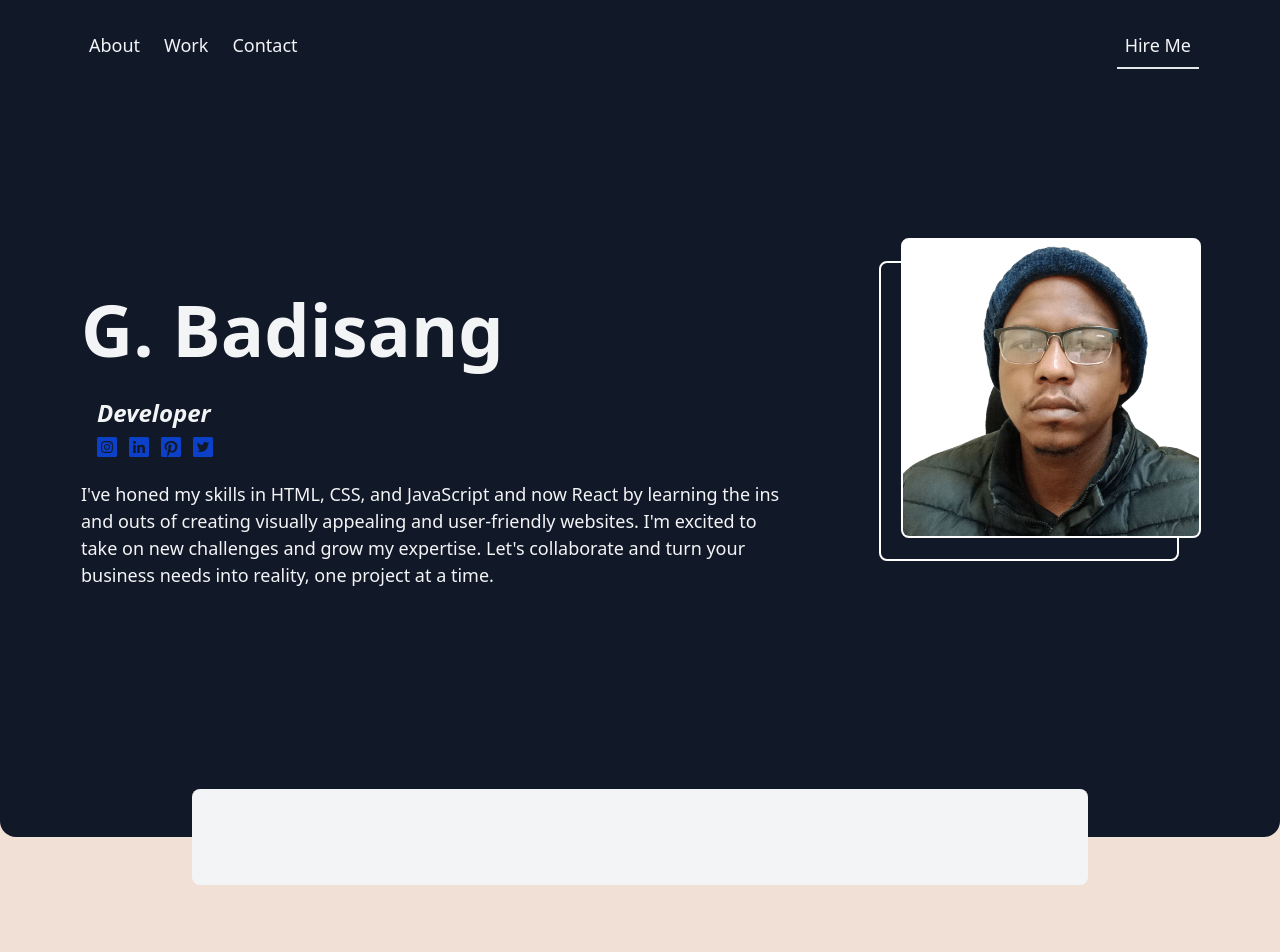
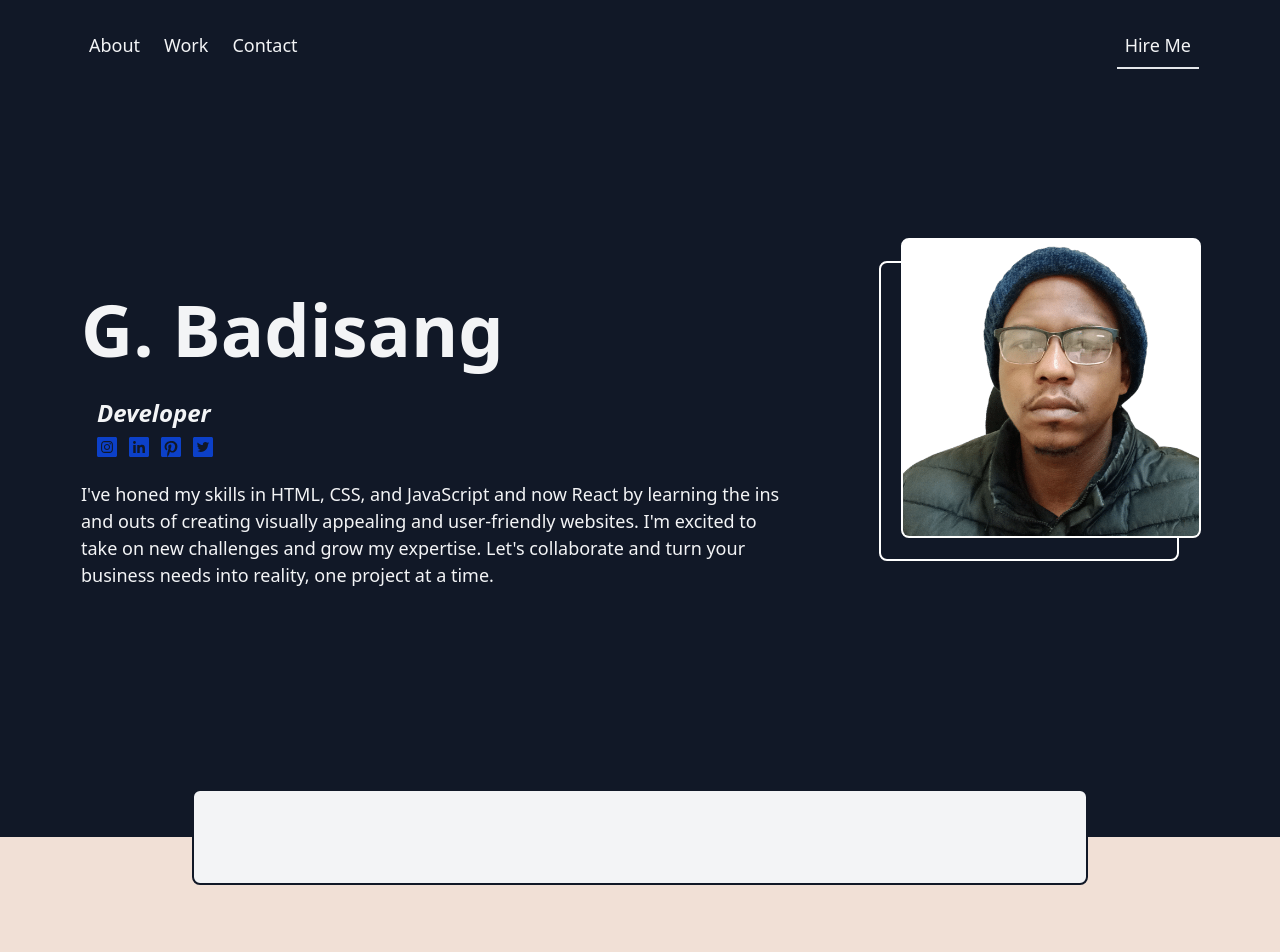
Before and after one commit to kselkami/kselkami-portfolio, a React (Vite) app: page / in a window 1280 px wide. Shown: the top 952 px of the page. Built offline with nearby package versions, Linux system fonts and the light colour scheme.

Commit message:
2 files modified

```diff
--- a/src/App.jsx
+++ b/src/App.jsx
@@ -8,10 +8,10 @@ import Footer from './components/footer/Footer';
 function App() {
   return (
     <div className="flex flex-col w-full min-h-screen text-gray-900">
-      <div className="bg-gray-900 text-gray-100 w-full h-full rounded-b-2xl">
+      <div className="bg-gray-900 text-gray-100 w-full h-full">
         <Navbar />
         <About />
-        <div className="w-[70%] h-24 bg-gray-100 mx-auto translate-y-[50%] rounded-lg"></div>
+        <div className="w-[70%] h-24 bg-gray-100 mx-auto translate-y-[50%] rounded-lg border-2 border-gray-900"></div>
       </div>
       <Work />
       <Contact />
--- a/src/components/contact/Contact.jsx
+++ b/src/components/contact/Contact.jsx
@@ -3,7 +3,7 @@ import React from 'react';
 const Contact = () => {
   return (
     <div
-      className="w-full bg-gray-100 text-gray-900 rounded-t-2xl border-t-2 border-t-gray-900"
+      className="w-full bg-gray-100 text-gray-900 border-t-2 border-t-gray-900"
       id="contact"
     >
       <div className="flex justify-center align-center w-full max-w-[560px] md:max-w-[750px] lg:max-w-[1000px] xl:max-w-[1150px] mx-auto px-4 my-20 lg:my-32">
```
